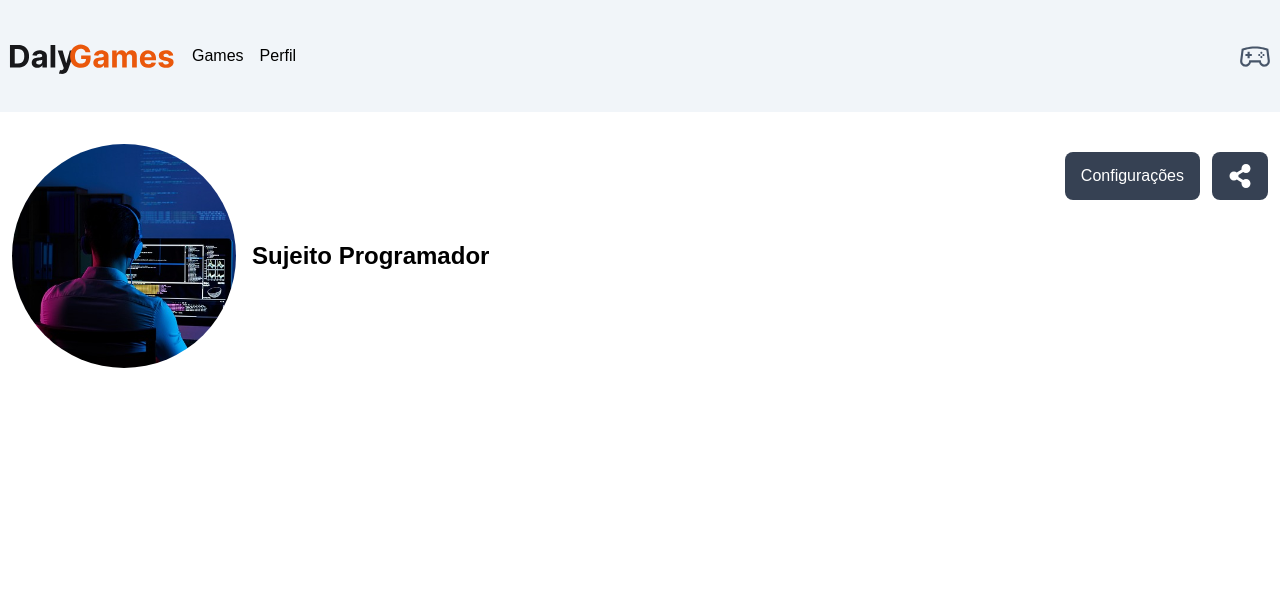
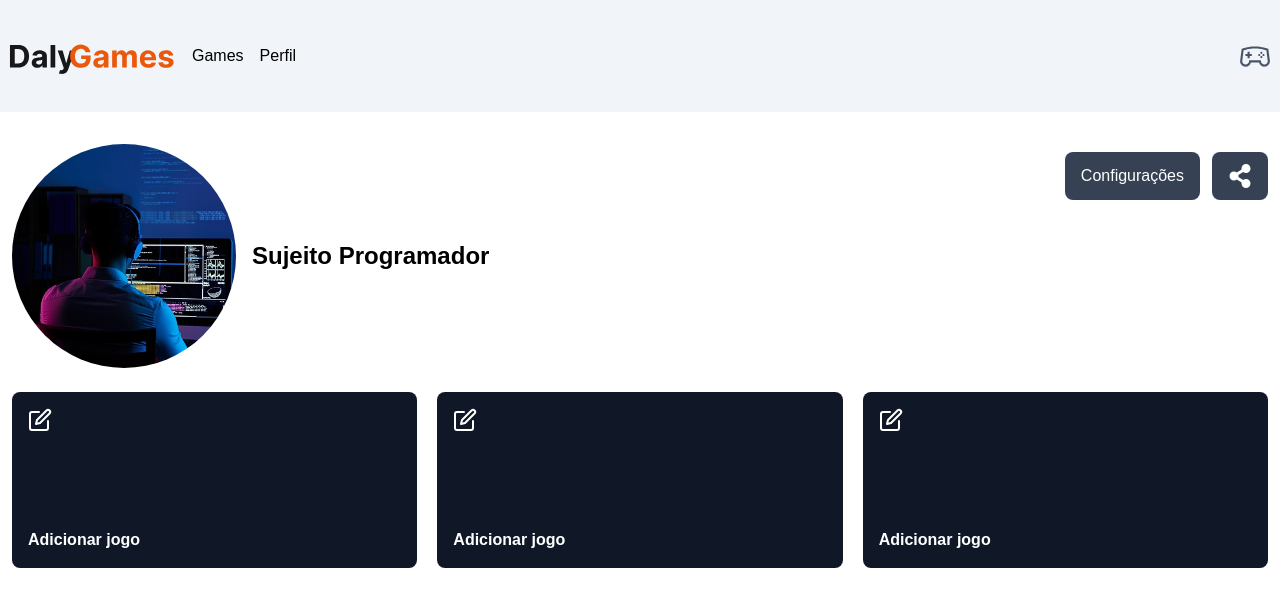
Before and after one commit to fa-biano/next-daily-games, a Next.js app: page /profile in a window 1280 px wide. Shown: the top 606 px of the page. Built offline with nearby package versions, Linux system fonts and the light colour scheme.

Commit message:
feat: add FavoriteGameCard to profile page

```diff
--- a/src/app/profile/page.tsx
+++ b/src/app/profile/page.tsx
@@ -2,6 +2,7 @@ import { Container } from '@/components/container'
 import Image from 'next/image'
 import userImg from '../../../public/user.png'
 import { FaShareAlt } from 'react-icons/fa'
+import FavoriteGameCard from '@/components/favoriteGameCard'
 
 export default function Profile() {
   return (
@@ -30,6 +31,20 @@ export default function Profile() {
             </button>
           </div>
         </section>
+
+        <section className="flex flex-wrap gap-5 flex-col md:flex-row">
+          <div className="flex-grow flex-wrap">
+            <FavoriteGameCard />
+          </div>
+
+          <div className="flex-grow flex-wrap">
+            <FavoriteGameCard />
+          </div>
+
+          <div className="flex-grow flex-wrap">
+            <FavoriteGameCard />
+          </div>
+        </section>
       </Container>
     </main>
   )
```
